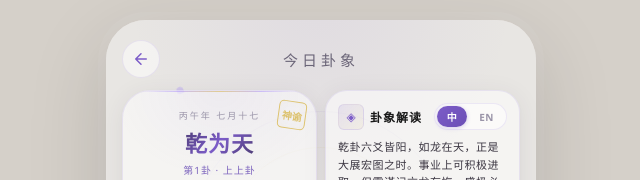
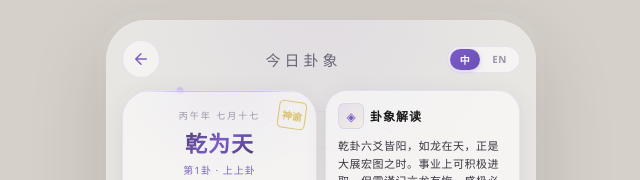
Before and after one commit to winkey567-glitch/daily-oracle, a website: page result.html in a window 1280 px wide. Shown: the top 180 px of the page, without its empty margins (319-959 px from the left). Drawn offline with Linux system fonts and the light colour scheme.

Commit message:
fix(result): move lang toggle to page header top-right corner

```diff
--- a/result.html
+++ b/result.html
@@ -213,7 +213,7 @@
       color: var(--text-dim);
       letter-spacing: 4px;
     }
-    .header-right { width: 38px; }
+    .header-right { display: flex; align-items: center; }
 
     /* === Hero Gua Card — 神谕牌 === */
     .gua-card {
@@ -893,7 +893,12 @@
           </svg>
         </button>
         <div class="header-title">今日卦象</div>
-        <div class="header-right"></div>
+        <div class="header-right">
+          <div class="lang-toggle" onclick="toggleLang()" id="langToggle">
+            <span class="lang-option active" data-lang="zh">中</span>
+            <span class="lang-option" data-lang="en">EN</span>
+          </div>
+        </div>
       </div>
 
       <!-- Gua + Interpretation Row (左右并排) -->
@@ -914,10 +919,6 @@
           <div class="detail-header">
             <div class="detail-icon">◈</div>
             <div class="detail-title" data-zh="卦象解读" data-en="Interpretation">卦象解读</div>
-            <div class="lang-toggle" onclick="toggleLang()" id="langToggle">
-              <span class="lang-option active" data-lang="zh">中</span>
-              <span class="lang-option" data-lang="en">EN</span>
-            </div>
           </div>
           <div class="detail-content" id="interpretation">--</div>
           <div class="detail-tags" id="detailTags"></div>
```
